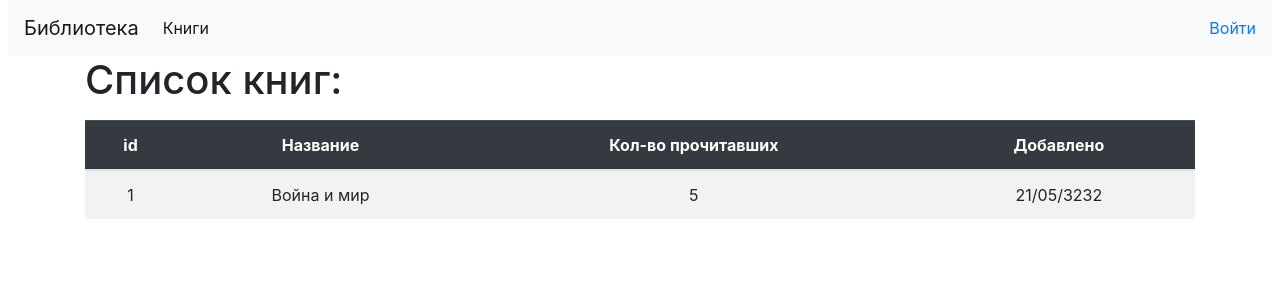
After one commit to PickBas/library_service, a Django app: page /library/list/ in a window 1280 px wide. The commit adds this page. Shown: the top 300 px of the page. Run offline with Django 3.2, Linux system fonts and the light colour scheme; some libraries are stand-ins or nearby versions.

Commit message:
Added list of books page

```diff
--- /dev/null
+++ b/library/urls.py
@@ -0,0 +1,9 @@
+"""library urls.py"""
+
+from django.urls import path
+
+from library.views import BooksPageView
+
+urlpatterns = [
+    path('library/list/', BooksPageView.as_view(), name='books_list_page')
+]
--- a/library/views.py
+++ b/library/views.py
@@ -1 +1,23 @@
 """library views.py"""
+from django.http import HttpRequest
+from django.shortcuts import render
+from django.views import View
+
+
+class BooksPageView(View):
+    """BooksPageView class"""
+
+    def __init__(self, **kwargs: dict):
+        self.template_name = 'library/books_list.html'
+        self.context = {'page_name': 'Список книг в библиотеке'}
+        super().__init__(**kwargs)
+
+    def get(self, request: HttpRequest) -> render:
+        """
+        Processing GET request
+
+        :param request: HttpRequest
+        :returns: render
+        """
+
+        return render(request, self.template_name, self.context)
--- a/library_service/urls.py
+++ b/library_service/urls.py
@@ -24,6 +24,7 @@ urlpatterns = [
     path('admin/', admin.site.urls),
     path('', include('core.urls')),
     path('', include('user_profile.urls')),
+    path('', include('library.urls')),
     path('accounts/', include('allauth.urls')),
 ]
 
--- a/templates/core/navbar.html
+++ b/templates/core/navbar.html
@@ -6,7 +6,7 @@
     <div class="collapse navbar-collapse" id="navbarSupportedContent">
         <ul class="navbar-nav mr-auto">
             <li class="nav-item active">
-                <a class="nav-link" href="#">Книги</a>
+                <a class="nav-link" href="{% url 'books_list_page' %}">Книги</a>
             </li>
         </ul>
         {% if user.is_authenticated %}
--- /dev/null
+++ b/templates/library/books_list.html
@@ -0,0 +1,30 @@
+{% extends 'base.html' %}
+
+{% block main %}
+    <h1>Список книг:</h1>
+    {% if user.profile.is_librarian or user.profile.is_sys_admin %}
+        <a class="btn btn-primary">Добавить книгу</a>
+    {% endif %}
+    <div class="row mt-3">
+        <div class="col">
+            <table class="table text-center table-striped">
+                <thead class="table-dark">
+                    <tr>
+                        <th scope="col">id</th>
+                        <th scope="col">Название</th>
+                        <th scope="col">Кол-во прочитавших</th>
+                        <th scope="col">Добавлено</th>
+                    </tr>
+                </thead>
+                <tbody>
+                    <tr>
+                        <td>1</td>
+                        <td>Война и мир</td>
+                        <td>5</td>
+                        <td>21/05/3232</td>
+                    </tr>
+                </tbody>
+            </table>
+        </div>
+    </div>
+{% endblock %}
```
